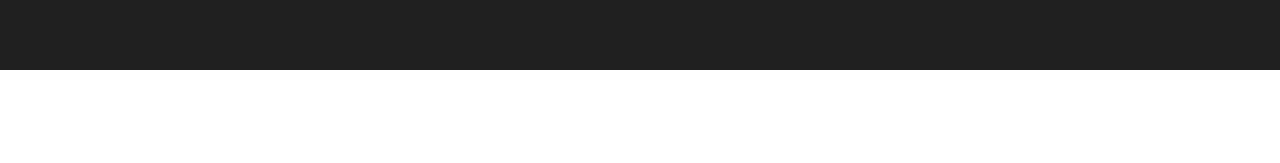
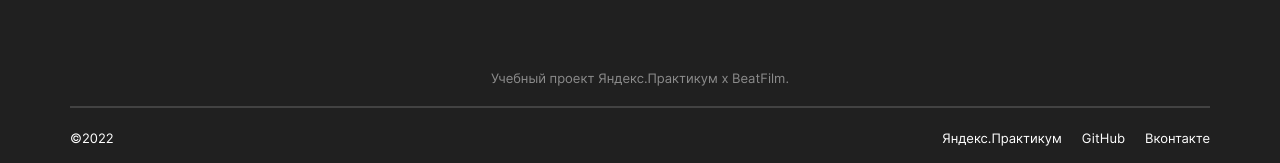
Before and after one commit to the69nemo/movies-explorer-frontend, a React (Create React App) app: page / in a window 1280 px wide. Shown: the part 3594-3757 px from the top of the page. Before the commit the page ends 3664 px from the top, so only its background shows below. Built offline with nearby package versions, Linux system fonts and the light colour scheme.

Commit message:
footer: done

```diff
--- a/src/components/App/App.css
+++ b/src/components/App/App.css
@@ -1,6 +1,8 @@
 .page {
-  width: 100vw;
-  display: flex;
-  flex-direction: column;
+  background-color: #202020;
+  min-height: 100vh;
+  width: 100%;
   margin: 0 auto;
+  box-sizing: border-box;
+  font-family: "Inter", Arial, Helvetica, sans-serif;
 }
--- a/src/components/App/App.js
+++ b/src/components/App/App.js
@@ -2,12 +2,13 @@ import React from "react";
 import "./App.css";
 import Main from "../Main/Main";
 import Header from "../Header/Header";
-
+import Footer from "../Footer/Footer";
 function App() {
   return (
     <div className="page">
       <Header />
       <Main />
+      <Footer />
     </div>
   );
 }
--- /dev/null
+++ b/src/components/Footer/Footer.css
@@ -0,0 +1,64 @@
+.footer {
+  max-width: 1140px;
+  margin: 0 auto;
+  color: #fff;
+}
+
+.footer__discription {
+  padding: 0;
+  margin: 0;
+  margin-bottom: 20px;
+  font-style: normal;
+  font-weight: 400;
+  font-size: 13px;
+  line-height: 16px;
+  text-align: center;
+  color: #8b8b8b;
+}
+
+.footer__line {
+  height: 0px;
+  border: solid 1px #424242;
+}
+
+.footer__links-wrapper {
+  display: flex;
+  justify-content: space-between;
+  align-items: baseline;
+  margin-top: 20px;
+  padding-bottom: 20px;
+}
+
+.footer__copyright {
+  margin: 0;
+  font-style: normal;
+  font-weight: 400;
+  font-size: 13px;
+  line-height: 16px;
+}
+
+.footer__links-container {
+  margin: 0;
+  padding: 0;
+  list-style-type: none;
+  display: flex;
+  justify-content: end;
+}
+
+.footer_list:not(:last-child) {
+  margin-right: 20px;
+}
+
+.footer__link {
+  text-decoration: none;
+  font-style: normal;
+  font-weight: 400;
+  font-size: 13px;
+  line-height: 16px;
+  color: #ffffff;
+  transition: opacity 0.3s linear;
+}
+
+.footer__link:hover {
+  opacity: 0.7;
+}
--- /dev/null
+++ b/src/components/Footer/Footer.js
@@ -0,0 +1,42 @@
+import React from "react";
+import './Footer.css';
+
+function Footer() {
+  return (
+    <footer className="footer">
+      <p className="footer__discription">Учебный проект Яндекс.Практикум х BeatFilm.</p>
+      <div className="footer__line" />
+      <div className="footer__links-wrapper">
+        <p className="footer__copyright">&copy;2022</p>
+        <ul className="footer__links-container">
+          <li className="footer_list">
+            <a
+              className="footer__link"
+              href="https://practicum.yandex.ru/"
+              target="_blank"
+              rel="noreferrer"
+            >Яндекс.Практикум</a>
+          </li>
+          <li className="footer_list">
+            <a
+              className="footer__link"
+              href="https://github.com/the69nemo"
+              target="_blank"
+              rel="noreferrer"
+            >GitHub</a>
+          </li>
+          <li className="footer_list">
+            <a
+              className="footer__link"
+              href="https://vk.com/the69nemo/"
+              target="_blank"
+              rel="noreferrer"
+            >Вконтакте</a>
+          </li>
+        </ul>
+      </div>
+    </footer>
+  );
+}
+
+export default Footer;
--- a/src/components/Portfolio/Portfolio.css
+++ b/src/components/Portfolio/Portfolio.css
@@ -1,7 +1,7 @@
 .portfolio {
   padding: 0;
   margin: 0 auto;
-  width: 1140px;
+  max-width: 1140px;
 }
 
 .portfolio__title {
--- a/src/index.css
+++ b/src/index.css
@@ -1,10 +1,2 @@
 @import url(../src/vendor/normalize.css);
 @import url(../src/vendor/fonts/fonts.css);
-
-#root {
-  background-color: #202020;
-  width: 100vw;
-  margin: 0 auto;
-  box-sizing: border-box;
-  font-family: "Inter", Arial, Helvetica, sans-serif;
-}
```
